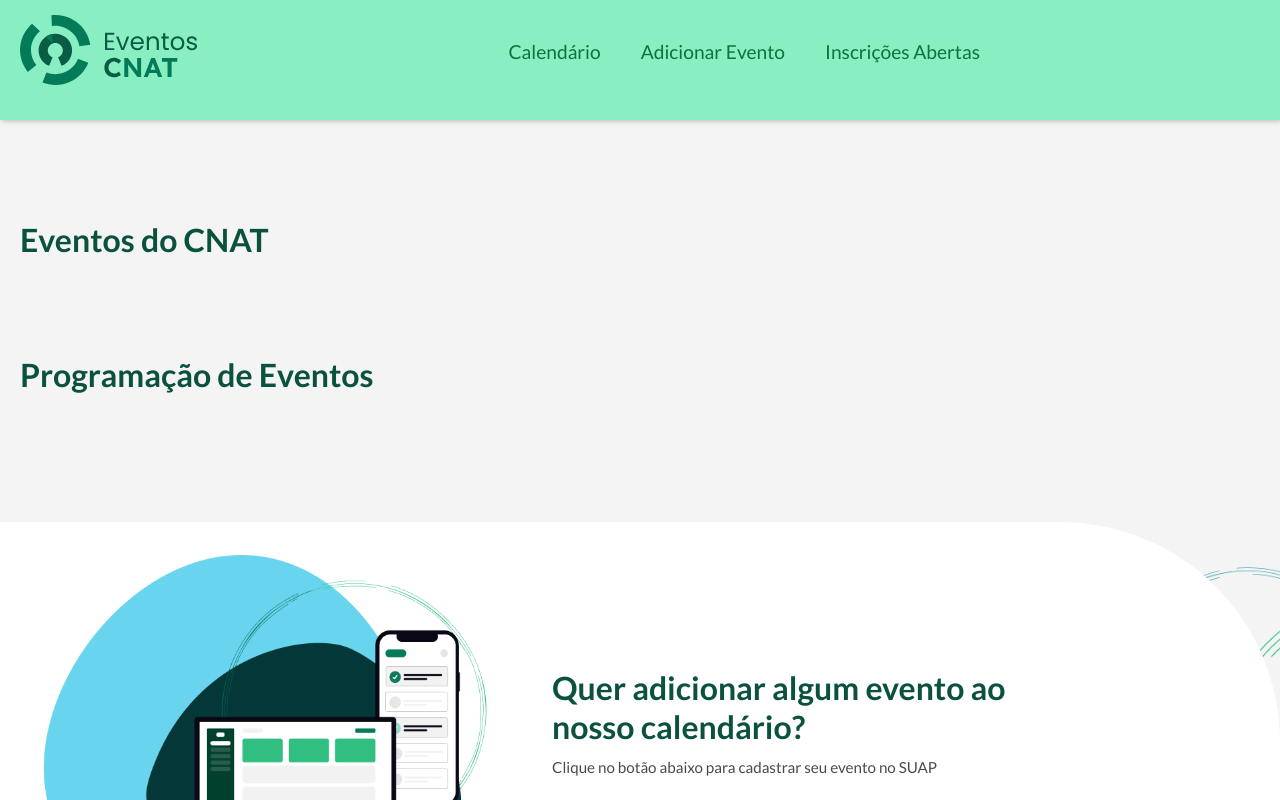
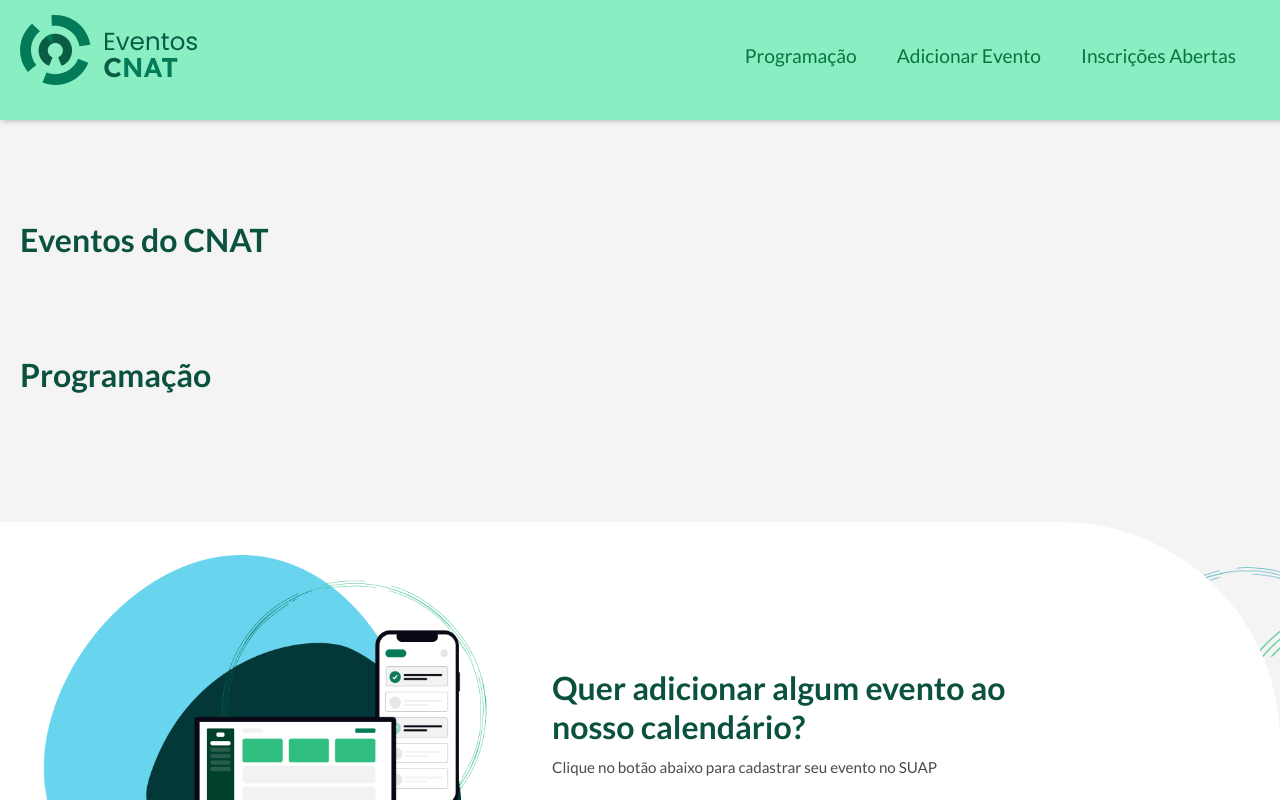
Before and after one commit to CSA-Centro-de-Solucoes-Aplicadas/Agenda-CNAT, a Vue app in the folder vue-project/: page / in a window 1280 px wide. Shown: the top 800 px of the page. Built offline with nearby package versions, Linux system fonts and the light colour scheme; the HTML template or start-up script is replaced by a standard one.

Commit message:
agenda cnat

```diff
--- a/vue-project/src/App.vue
+++ b/vue-project/src/App.vue
@@ -11,14 +11,16 @@ import youtubeImg from '@/assets/youtube.png'
 <template>
   <div class="page">
     <header class="main-header">
+      <div class="header-container">
         <div class="header-logo-container">
           <img :src="logoImg" alt="Logo Eventos CNAT" class="header-logo" />
         </div>
         <ul>
-        <li><a href="">Calendário</a></li>
+          <li><a href="">Programação</a></li>
           <li><a href="">Adicionar Evento</a></li>
           <li><a href="">Inscrições Abertas</a></li>
         </ul>
+      </div>
     </header>
 
     <main class="main-content">
@@ -30,7 +32,7 @@ import youtubeImg from '@/assets/youtube.png'
 
       <section class="calendarioSemanal default-section">
         <div class="content-container">
-          <h3>Programação de Eventos</h3>
+          <h3>Programação</h3>
         </div>
       </section>
 
@@ -133,15 +135,25 @@ h3 {
   cursor: pointer;
 }
 
+.header-container {
+  max-width: 1440px;
+  margin: 0 auto;
+  width: 100%;
+  display: flex;
+  align-items: center;
+  padding: 20px;
+  position: relative;
+}
+
 header ul {
   list-style: none;
   display: flex;
   gap: 2.5rem;
-  position: absolute;
-  right: 300px;
-  top: 40px;
+  padding: 1.5rem;
   z-index: 20;
+  margin-left: auto;
 }
+
 header li a {
   text-decoration: none;
   font-size: 1.2rem;
--- a/vue-project/src/view/cadastro.vue
+++ b/vue-project/src/view/cadastro.vue
@@ -20,7 +20,8 @@ import youtubeImg from '@/assets/youtube.png'
       </ul>
     </header>
     <main>
-      <table></table>
+      <section>]</section>
+      <section></section>
     </main>
 
     <footer>
```
Lines whose indentation alone changed are shown as unchanged.
